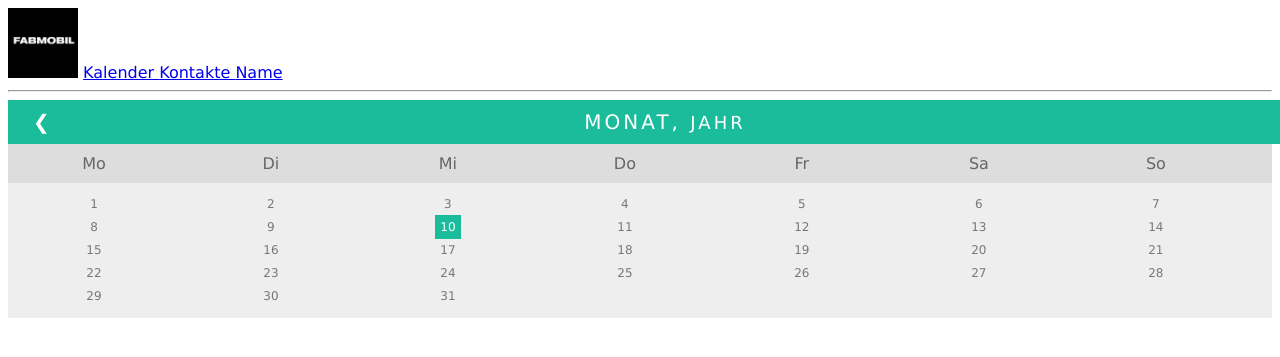
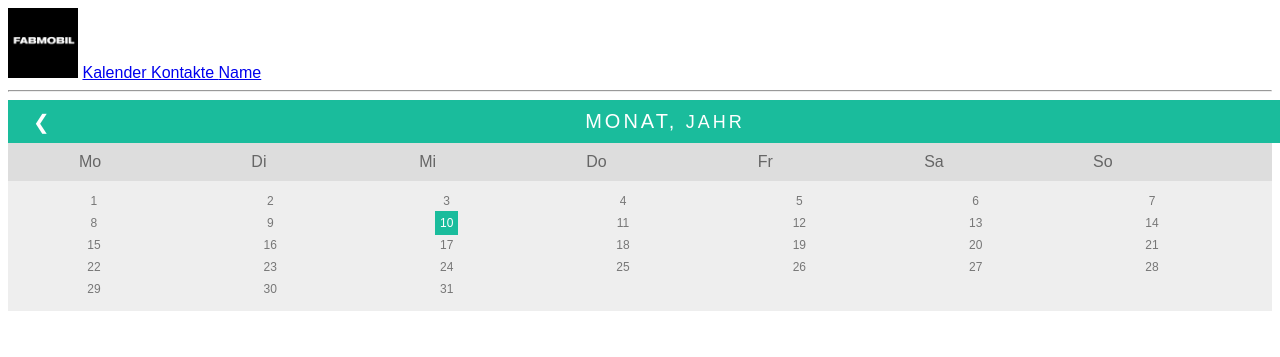
Before and after one commit to sigmassimo/fab_mobil, a PHP site: page /Kalender.html in a window 1280 px wide; the page is wider, and only the part inside the window is pictured. Shown: the top 357 px of that part. Run offline with PHP 8.4, Linux system fonts and the light colour scheme.

Commit message:
Kalender css

```diff
--- a/frontend/Kalender.css
+++ b/frontend/Kalender.css
@@ -1,5 +1,5 @@
 ul {list-style-type: none;}
-body {font-family: Verdana, sans-serif;}
+body {font-family: Arial, Helvetica, sans-serif}
 
 /*Alle Farben werden noch angepasst*/
 /* Month header */
@@ -44,13 +44,14 @@ body {font-family: Verdana, sans-serif;}
 
 .weekdays li {
   display: inline-block;
-  width: 13.6%;
+  width: 13%;
   color: #666;
   text-align: center;
 }
 
 /* Days (1-31) */
 .days {
+    width: 100%;
   padding: 10px 0;
   background: #eee;
   margin: 0;
```
